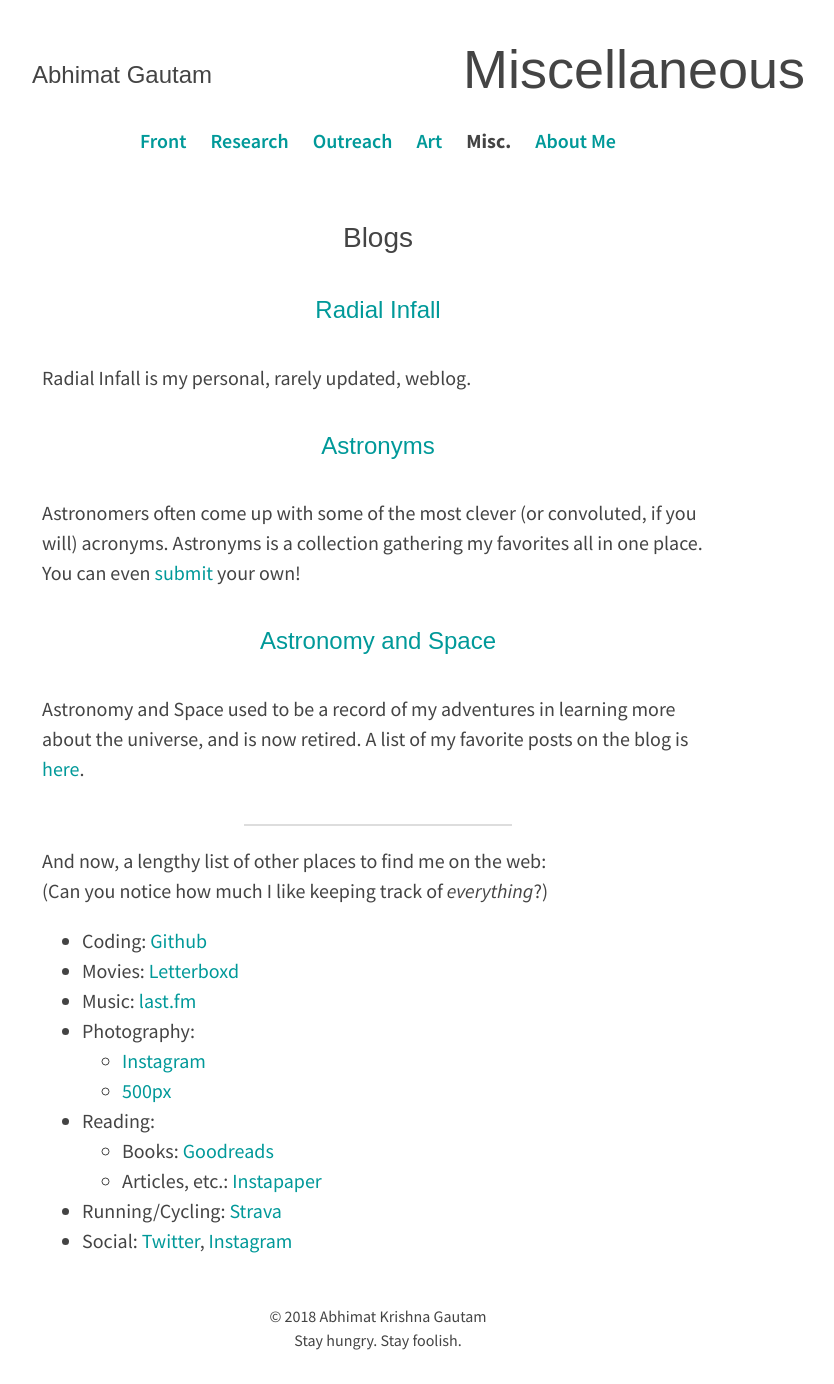
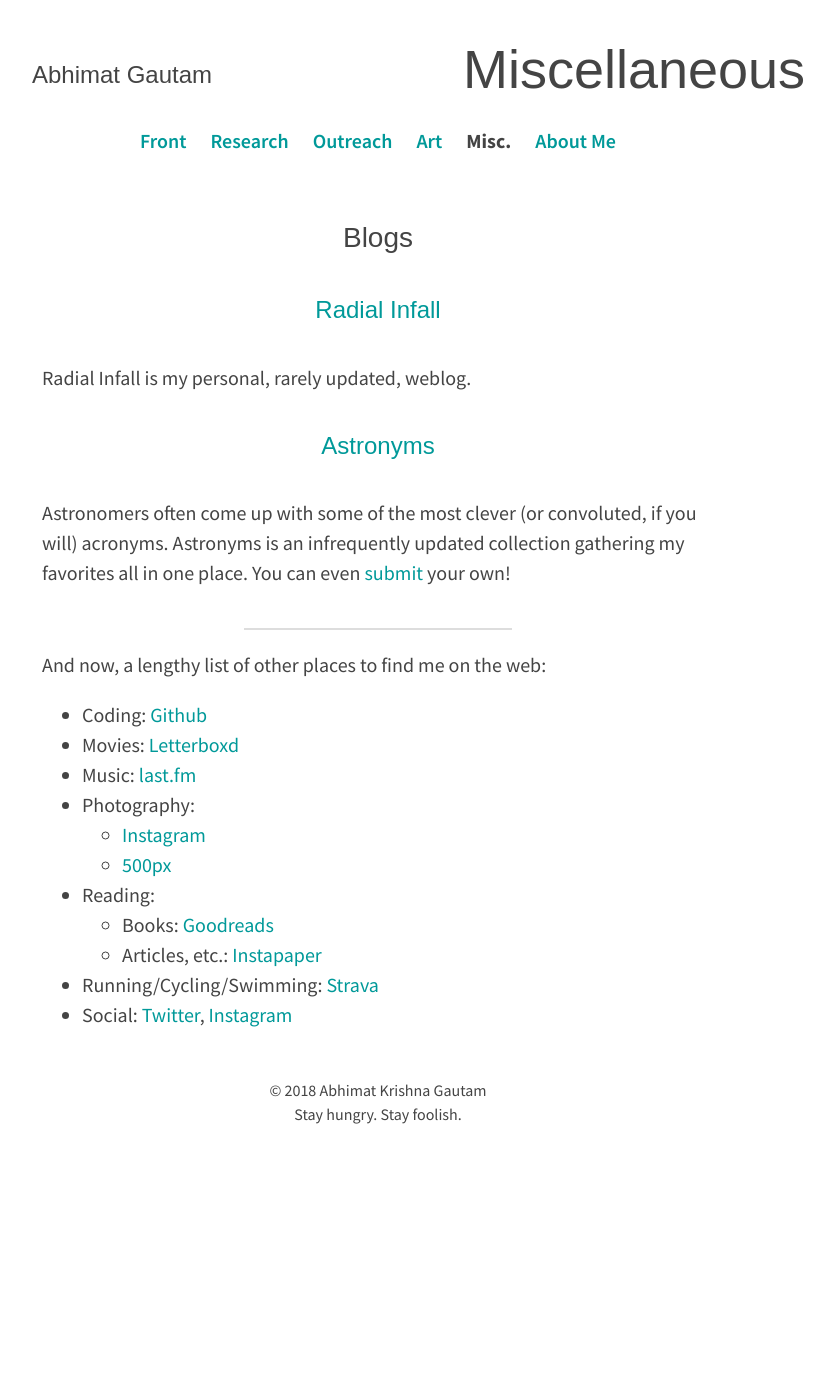
Before and after one commit to abhimat/abhimat.github.io, a Jekyll site: the page built from misc/index.md, in a window 1280 px wide. Shown: the whole page, without its empty margins (262-1096 px from the left). Built offline with Jekyll 4.4.1, drawn with Linux system fonts in a browser that asks for light colours; after the commit the page ends 1158 px from its top, so only the background shows below that.

Commit message:
Small updates to text

```diff
--- a/misc/index.md
+++ b/misc/index.md
@@ -11,15 +11,11 @@ Radial Infall is my personal, rarely updated, weblog.
 
 
 ### [Astronyms](http://astronyms.net/)
-Astronomers often come up with some of the most clever (or convoluted, if you will) acronyms. Astronyms is a collection gathering my favorites all in one place. You can even [submit](http://astronyms.net/submit) your own!
-
-
-### [Astronomy and Space](http://astronomyandspace.net/)
-Astronomy and Space used to be a record of my adventures in learning more about the universe, and is now retired. A list of my favorite posts on the blog is [here](http://astronomyandspace.net/about).
+Astronomers often come up with some of the most clever (or convoluted, if you will) acronyms. Astronyms is an infrequently updated collection gathering my favorites all in one place. You can even [submit](http://astronyms.net/submit) your own!
 
 ---
 
-And now, a lengthy list of other places to find me on the web:<br>(Can you notice how much I like keeping track of *everything*?)
+And now, a lengthy list of other places to find me on the web:
 
 * Coding: [Github](https://github.com/abhimat)
 * Movies: [Letterboxd](http://letterboxd.com/abhimat/)
@@ -30,5 +26,5 @@ And now, a lengthy list of other places to find me on the web:<br>(Can you notic
 * Reading:
 	* Books: [Goodreads](https://www.goodreads.com/user/show/4882528-abhimat)
 	* Articles, etc.: [Instapaper](http://instapaper.com/p/abhimat)
-* Running/Cycling: [Strava](https://www.strava.com/athletes/2497917)
+* Running/Cycling/Swimming: [Strava](https://www.strava.com/athletes/2497917)
 * Social: [Twitter](http://twitter.com/abhimatgautam), [Instagram](https://www.instagram.com/abhimat)
```
Also changed, not shown: art/graphic-design/eyu/index.md (+1 -1 lines), outreach/index.md (+1 -1 lines).
